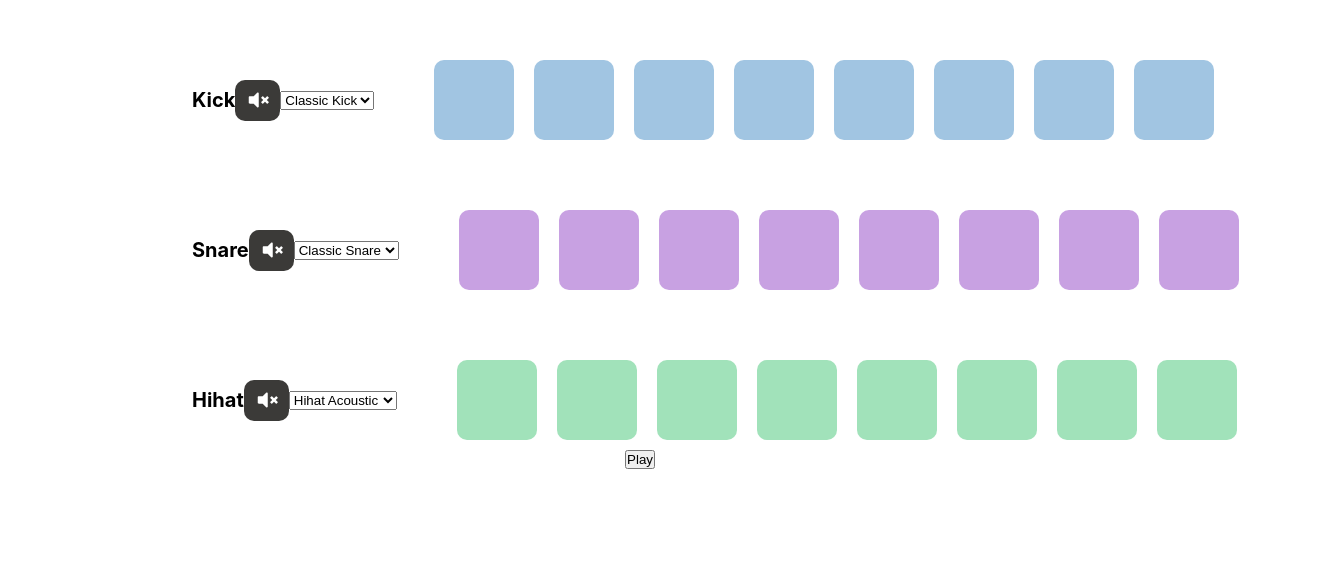
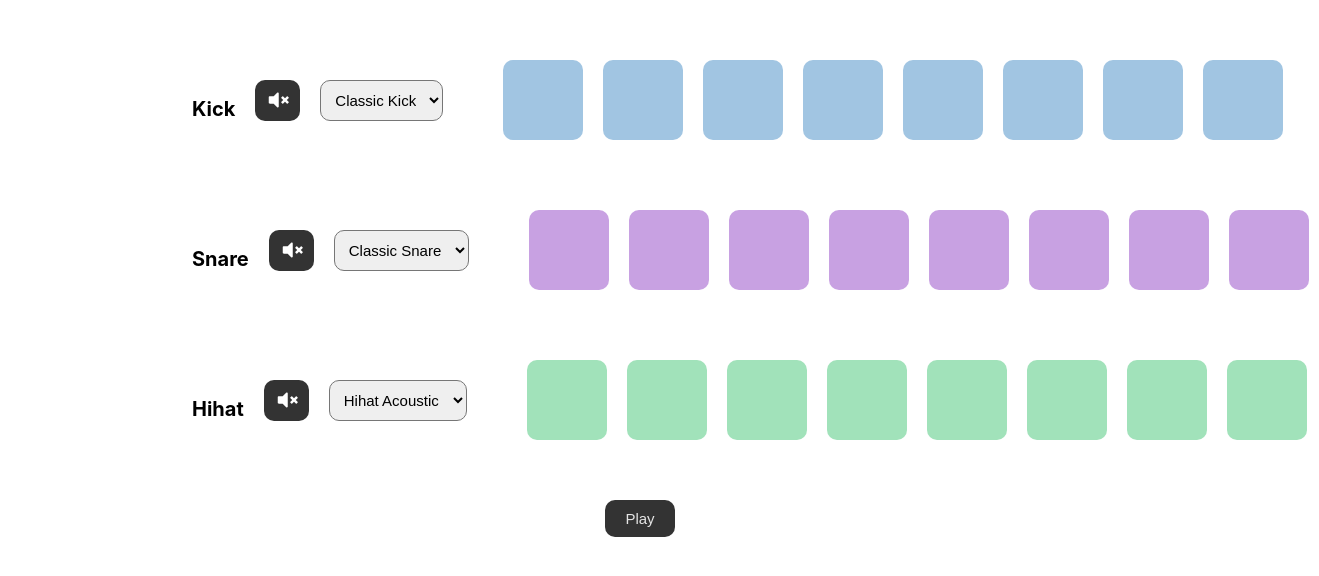
Before and after one commit to SereicikasTomas/beat-maker, a website built with Parcel: page src/index.html in a window 1280 px wide. Shown: the part 150-726 px from the top of the page, 1319 px wide, since content can reach past the window. Built offline with nearby package versions, Linux system fonts and the light colour scheme.

Commit message:
style select, play button and add variables

```diff
--- a/src/main.scss
+++ b/src/main.scss
@@ -23,6 +23,12 @@
       @content;
     }
   }
+}
+
+:root {
+  --border-radius: 1rem;
+  --white: rgb(228, 228, 228);
+  --black: rgb(51, 51, 51);
 }
 
 *,
@@ -71,21 +77,31 @@ body {
 
     .controls {
       display: flex;
-      align-items: center;
+      align-items: flex-end;
+
+      & > *:not(:first-child) {
+        margin-left: 2rem;
+      }
 
       .mute {
-        padding: 1rem 1rem .8rem 1rem;
+        padding: 1rem 1rem 0.8rem 1rem;
         border: none;
         cursor: pointer;
-        background-color: rgb(59, 58, 56);
+        background-color: var(--black);
         outline: none;
-        border-radius: 1rem;
+        border-radius: var(--border-radius);
 
         .svg {
           height: 2rem;
           width: 2.5rem;
           fill: white;
         }
+      }
+
+      .select {
+        padding: 1rem;
+        font-size: 1.5rem;
+        border-radius: var(--border-radius);
       }
     }
 
@@ -96,7 +112,7 @@ body {
       .pad {
         height: 8rem;
         width: 8rem;
-        border-radius: 1rem;
+        border-radius: var(--border-radius);
         cursor: pointer;
         margin: 1rem;
       }
@@ -104,14 +120,35 @@ body {
       .kick-pad {
         background-color: rgb(161, 197, 226);
       }
+      .kick-pad.active {
+        background-color: rgb(58, 149, 214);
+      }
 
       .snare-pad {
         background-color: rgb(200, 161, 226);
+      }
+      .snare-pad.active {
+        background-color: rgb(145, 56, 212);
       }
 
       .hihat-pad {
         background-color: rgb(161, 226, 186);
       }
+      .hihat-pad.active {
+        background-color: rgb(52, 211, 110);
+      }
     }
   }
+
+  .play {
+    margin-top: 5rem;
+    padding: 1rem 2rem;
+    font-size: 1.5rem;
+    border: none;
+    border-radius: var(--border-radius);
+    cursor: pointer;
+    outline: none;
+    background-color: var(--black);
+    color: var(--white);
+  }
 }
```
